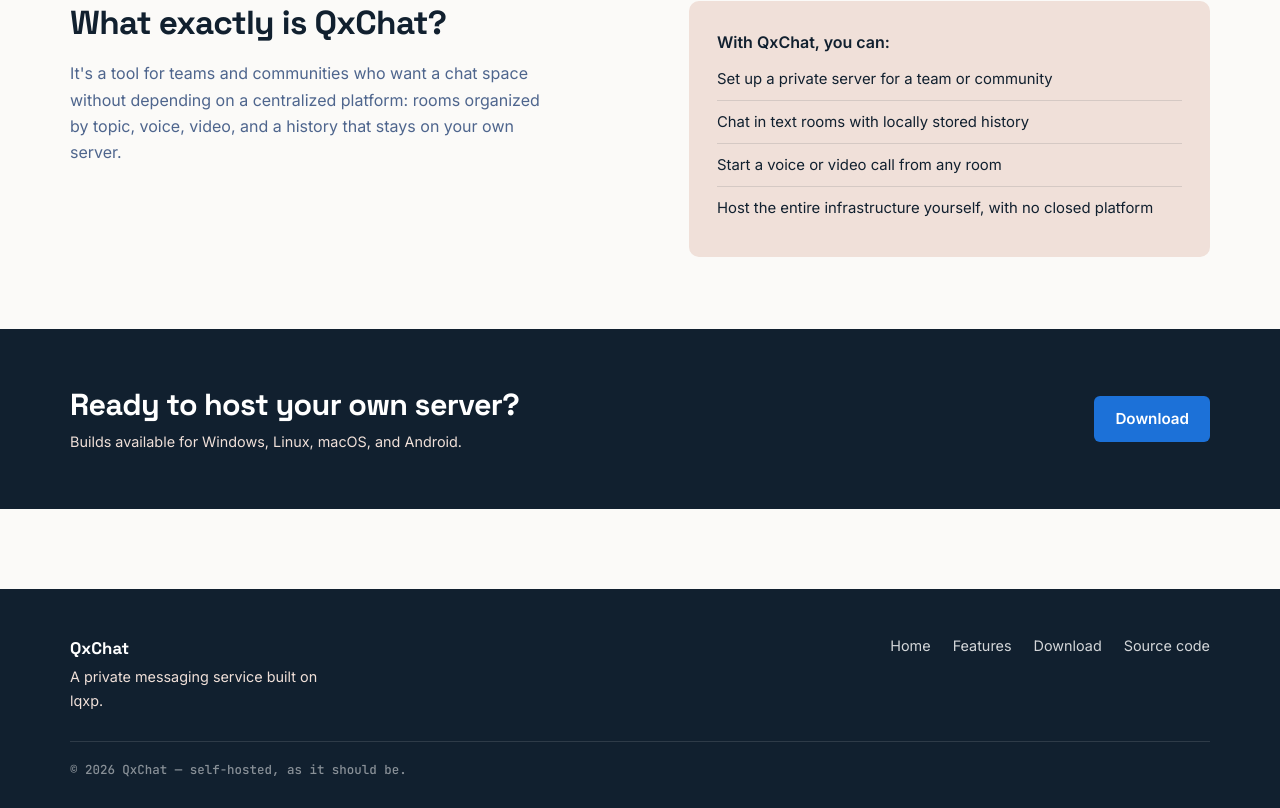
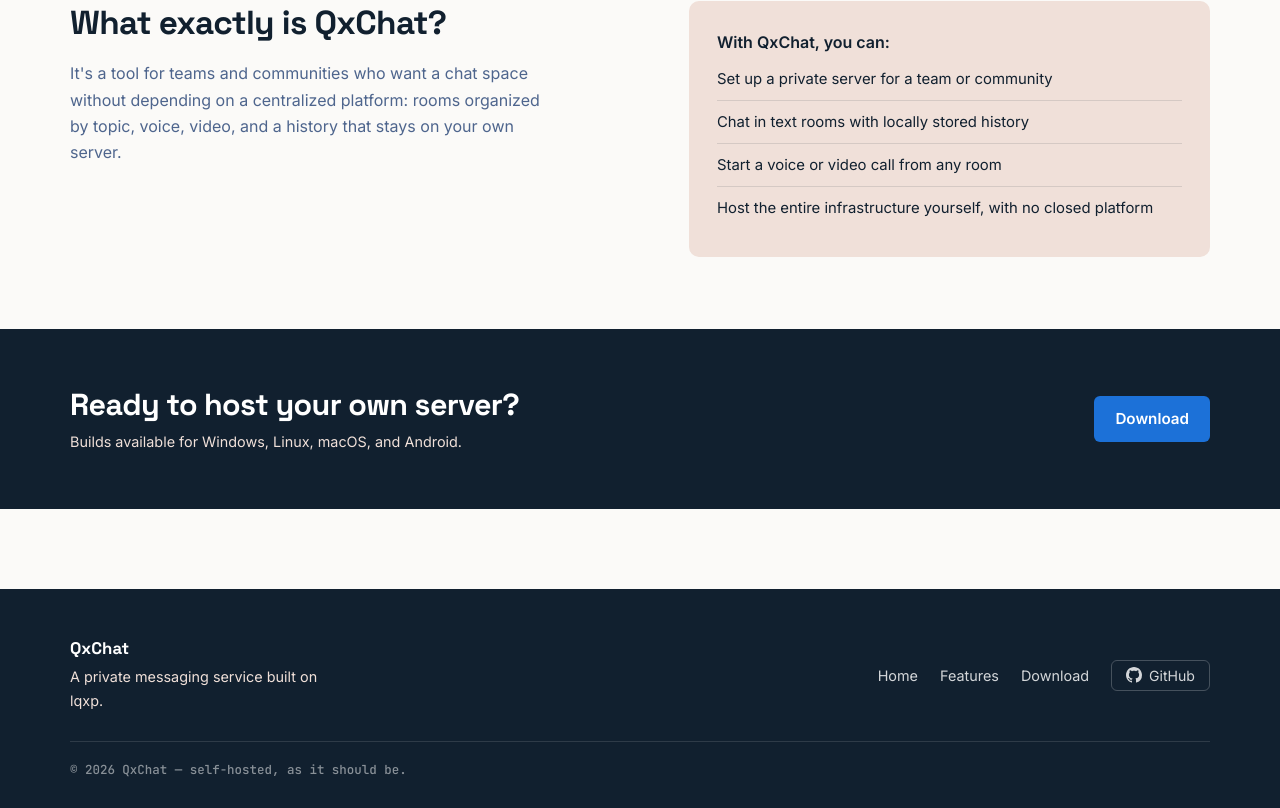
Before and after one commit to lqxp/site, a Nuxt app: page / in a window 1280 px wide. Shown: the part 821-1629 px from the top of the page. Built offline with nearby package versions, Linux system fonts and the light colour scheme.

Commit message:
Update AppFooter.vue

```diff
--- a/app/components/AppFooter.vue
+++ b/app/components/AppFooter.vue
@@ -14,7 +14,27 @@
         <NuxtLink to="/">Home</NuxtLink>
         <NuxtLink to="/features">Features</NuxtLink>
         <NuxtLink to="/download">Download</NuxtLink>
-        <a href="https://github.com/lqxp/app" target="_blank" rel="noreferrer">Source code</a>
+        <a
+          href="https://github.com/lqxp/"
+          target="_blank"
+          rel="noreferrer"
+          class="github-btn"
+          aria-label="Source code on GitHub"
+        >
+          <svg width="16" height="16" viewBox="0 0 16 16" fill="currentColor" aria-hidden="true">
+            <path d="M8 0C3.58 0 0 3.58 0 8c0 3.54 2.29 6.53 5.47 7.59.4.07.55-.17.55-.38
+              0-.19-.01-.82-.01-1.49-2.01.37-2.53-.49-2.69-.94-.09-.23-.48-.94-.82-1.13
+              -.28-.15-.68-.52-.01-.53.63-.01 1.08.58 1.23.82.72 1.21 1.87.87
+              2.33.66.07-.52.28-.87.51-1.07-1.78-.2-3.64-.89-3.64-3.95
+              0-.87.31-1.59.82-2.15-.08-.2-.36-1.02.08-2.12
+              0 0 .67-.21 2.2.82.64-.18 1.32-.27 2-.27.68 0 1.36.09
+              2 .27 1.53-1.04 2.2-.82 2.2-.82.44 1.1.16 1.92.08
+              2.12.51.56.82 1.27.82 2.15 0 3.07-1.87 3.75-3.65
+              3.95.29.25.54.73.54 1.48 0 1.07-.01 1.93-.01
+              2.2 0 .21.15.46.55.38A8.013 8.013 0 0016 8c0-4.42-3.58-8-8-8z" />
+          </svg>
+          GitHub
+        </a>
       </nav>
     </div>
 
@@ -54,13 +74,33 @@
 
 .site-footer__links {
   display: flex;
+  align-items: center;
   gap: 22px;
   flex-wrap: wrap;
   font-size: 0.9rem;
 }
 
-.site-footer__links a:hover {
+.site-footer__links a:not(.github-btn):hover {
   color: var(--blue-400);
+}
+
+.github-btn {
+  display: inline-flex;
+  align-items: center;
+  gap: 7px;
+  padding: 6px 14px;
+  border: 1px solid rgba(255, 255, 255, 0.22);
+  border-radius: 6px;
+  font-size: 0.88rem;
+  color: rgba(255, 255, 255, 0.82);
+  transition: border-color 0.18s, color 0.18s, background 0.18s;
+  white-space: nowrap;
+}
+
+.github-btn:hover {
+  border-color: var(--blue-400);
+  color: var(--blue-400);
+  background: rgba(255, 255, 255, 0.04);
 }
 
 .site-footer__meta {
```
